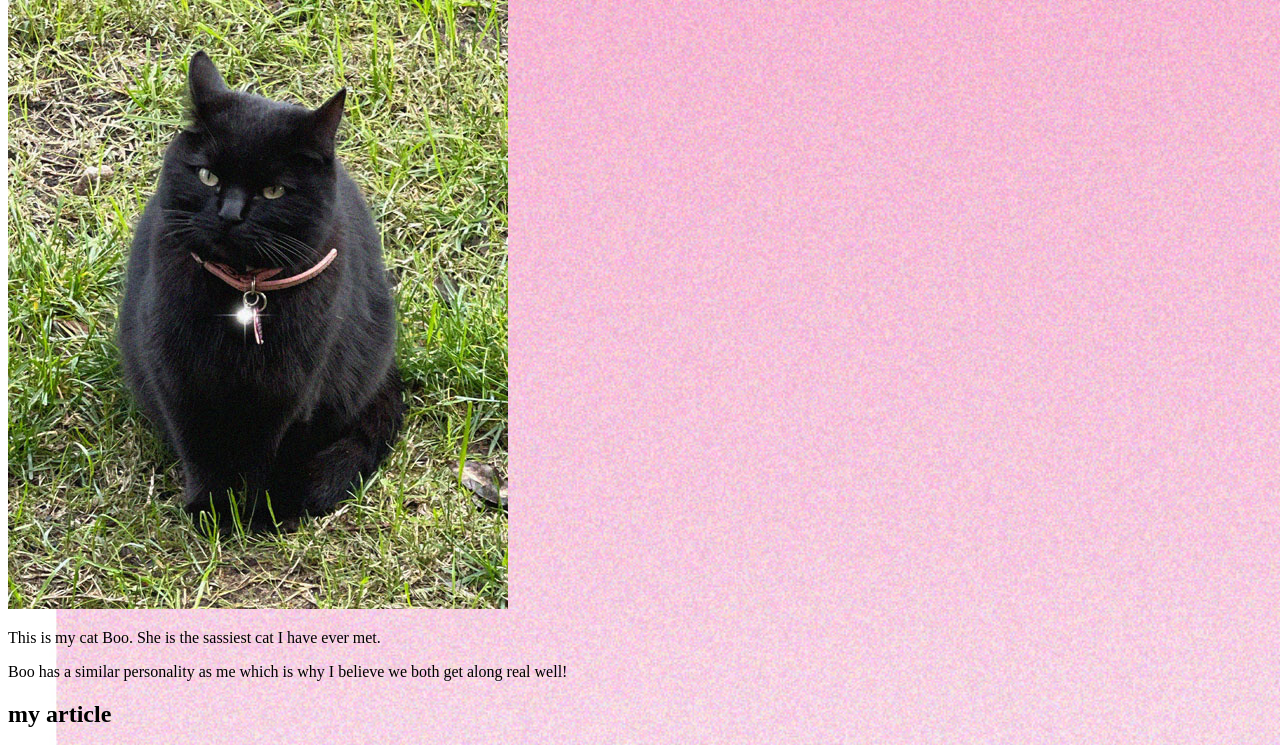
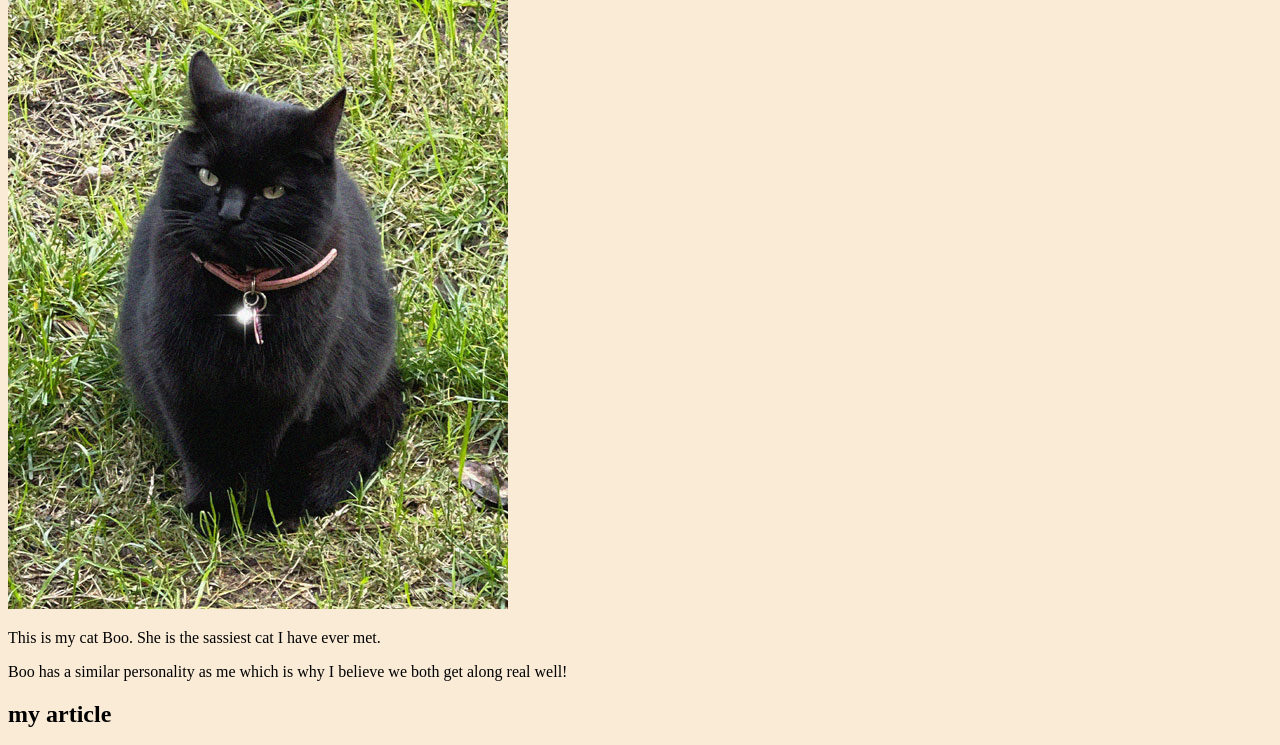
Before and after one commit to alexrazo13/finalproject2, a plain HTML site: page index.html in a window 1280 px wide. Shown: the part 213-958 px from the top of the page. Drawn offline with Linux system fonts and the light colour scheme.

Commit message:
Changes to background

```diff
--- a/css/about.css
+++ b/css/about.css
@@ -1,6 +1,6 @@
 body {
-    background: url(/img/bg.jpg);
-    background-repeat: no-repeat;
+    background:fixed;
+    background-color: antiquewhite;
     background-size: cover;
 }
 
--- a/css/contact.css
+++ b/css/contact.css
@@ -1,7 +1,7 @@
 body {
-    background: url(/img/bg.jpg);
-    background-repeat: no-repeat;
-    background-size: cover;
+  background:fixed;
+  background-color: antiquewhite;
+  background-size: cover;
 }
 
 h1 {
--- a/css/navbar.css
+++ b/css/navbar.css
@@ -1,7 +1,7 @@
 body {
-      background: url(/img/bg.jpg);
-      background-repeat: no-repeat;
-      background-size: cover;
+  background:fixed;
+  background-color: antiquewhite;
+  background-size: cover;
 }
 
 h1 {
```
Also changed, not shown: index.html (+1 -0 lines).
